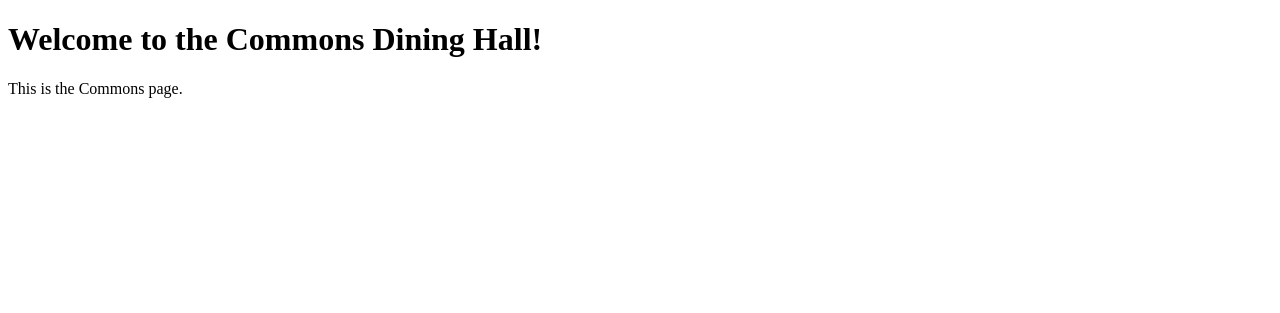
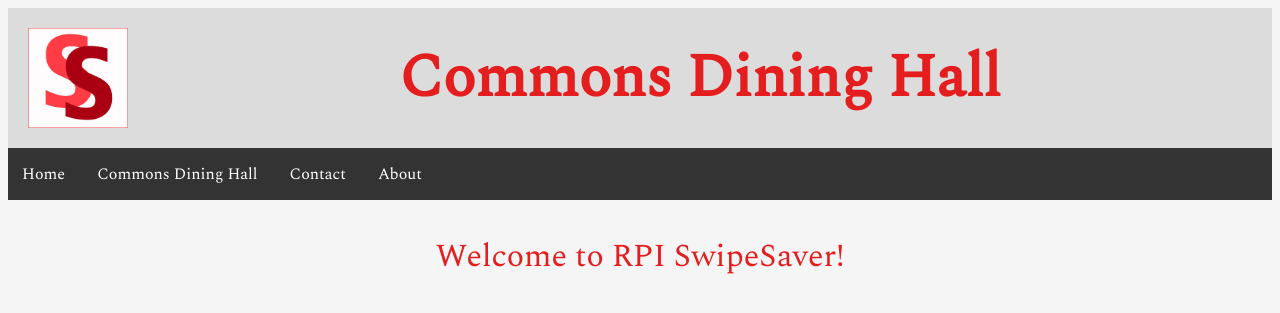
Before and after one commit to ishansuhail/SwipeSaver, a Django app: page /commons/ in a window 1280 px wide. Shown: the top 313 px of the page. Run offline with Django 3.2, Linux system fonts and the light colour scheme.

Commit message:
fixes to alignment

```diff
--- a/commons/templates/commons.html
+++ b/commons/templates/commons.html
@@ -1,12 +1,72 @@
 <!DOCTYPE html>
+{% load static %}
 <html lang="en">
 <head>
+    <link rel="stylesheet" href="https://fonts.googleapis.com/css?family=Spectral">
     <meta charset="UTF-8">
     <meta name="viewport" content="width=device-width, initial-scale=1.0">
     <title>Commons Dining Hall</title>
+    <style>
+        div.scrollmenu {
+        background-color: #333;
+        overflow: auto;
+        white-space: nowrap;
+        }
+
+        div.scrollmenu a {
+        display: inline-block;
+        color: white;
+        text-align: center;
+        padding: 14px;
+        text-decoration: none;
+        }
+
+        div.scrollmenu a:hover {
+        background-color: #777;
+        }
+
+        body {
+            font-family: Spectral, serif;
+        }
+
+        .header-container h1,p,a
+        {
+            font-family: Spectral, serif;
+        }
+
+        .header-container {
+            position: relative;
+        }
+
+        .overlay-box {
+            position: absolute;
+            top: 0;
+            left: 0;
+            width: 100%;
+            height: 100%;
+            background-color: gainsboro;
+            z-index: -1;
+        }
+    </style>
 </head>
-<body>
-    <h1>Welcome to the Commons Dining Hall!</h1>
-    <p>This is the Commons page.</p>
+<body style="background-color: whitesmoke;">
+
+    <div class="header-container">
+        <div class="overlay-box"></div>
+        <div style="display: flex; align-items: center;">
+            <img src="{% static 'SwipeSaver.png' %}" alt="SwipeSaver" style="width: 100px; height: 100px; margin-top: 20px; margin-left: 20px; margin-bottom: 20px;">
+            <h1 style="color: rgb(228, 30, 30); font-size: 60px; text-align: center; margin: 0 auto;">Commons Dining Hall</h1>
+        </div>
+    </div>
+
+    <div class="scrollmenu">
+        <a href="{% url 'homepage' %}">Home</a>
+        <a href="{% url 'commons' %}">Commons Dining Hall</a>
+        <a href="#contact">Contact</a>
+        <a href="#about">About</a>
+      </div>
+
+    <p style="color: rgb(228, 30, 30); font-size: 32px; text-align: center;">Welcome to RPI SwipeSaver!</p>
+
 </body>
 </html>
--- a/homepage/templates/homepage.html
+++ b/homepage/templates/homepage.html
@@ -54,8 +54,8 @@
     <div class="header-container">
         <div class="overlay-box"></div>
         <div style="display: flex; align-items: center;">
-            <img src="{% static 'SwipeSaver.png' %}" alt="SwipeSaver" style="width: 100px; height: 100px; margin-top: 20px; margin-left: 20px; margin-bottom: 20px;">
-            <h1 style="color: rgb(228, 30, 30); font-size: 60px; text-align: center; margin: 0 auto;">RPI SwipeSaver</h1>
+            <img src="{% static 'SwipeSaver.png' %}" alt="SwipeSaver" style="width: 100px; height: 100px; margin-top: 20px; margin-left: 35px; margin-bottom: 20px;">
+            <h1 style="color: rgb(228, 30, 30); font-size: 60px; text-align: center; margin-left: 350px;">RPI SwipeSaver</h1>
         </div>
     </div>
 
```
Also changed, not shown: commons/static/SwipeSaver.png (added).
